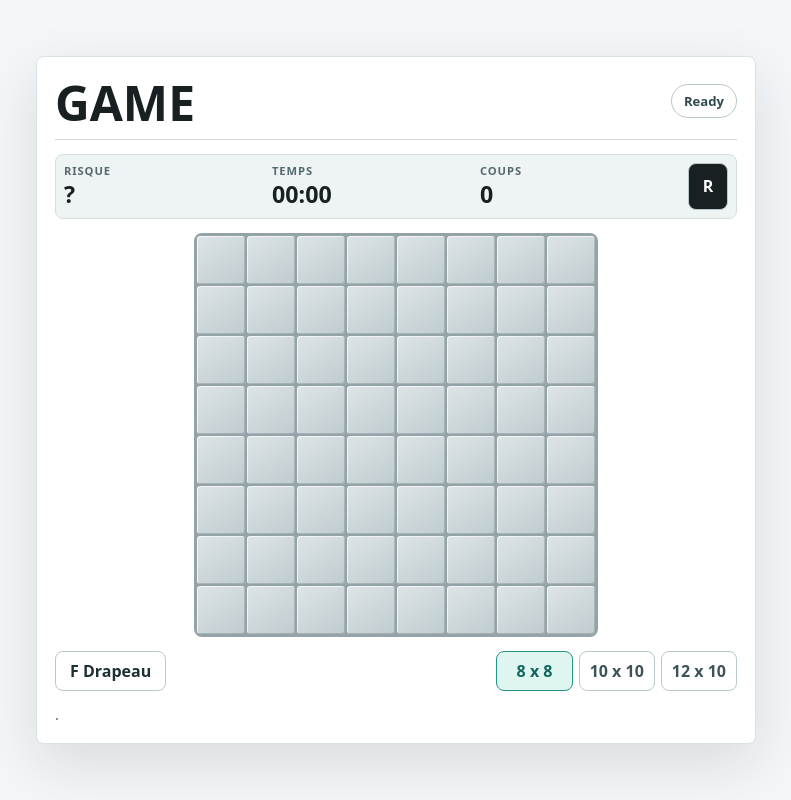
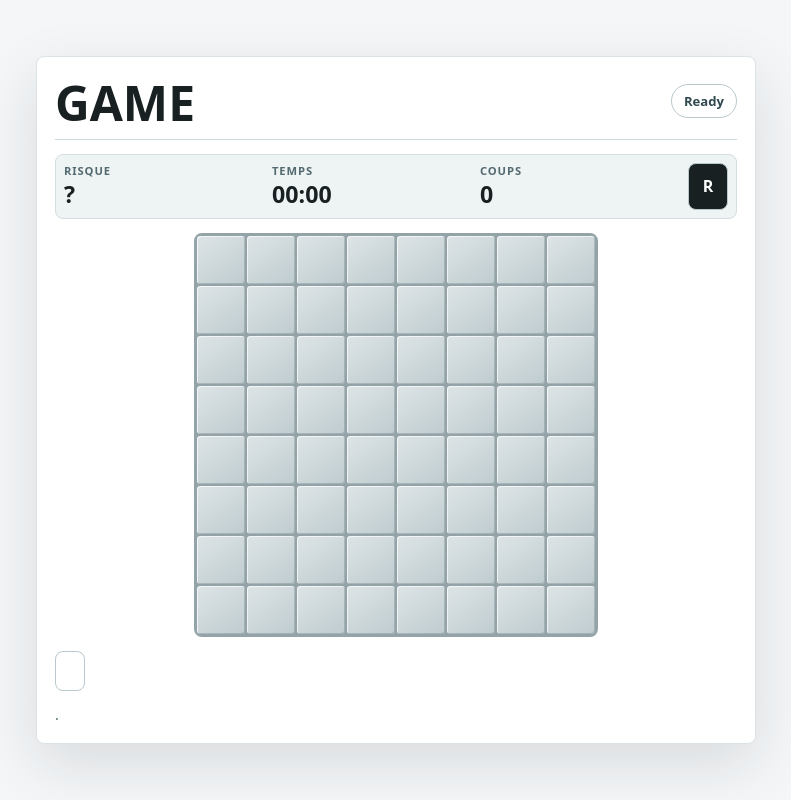
Before and after one commit to TonyData/TEST, a plain HTML site: page AmbiguousMines/index.html in a window 1280 px wide. Shown: the whole page, without its empty margins (244-1035 px from the left). Drawn offline with Linux system fonts and the light colour scheme.

Commit message:
Update index.html

```diff
--- a/AmbiguousMines/index.html
+++ b/AmbiguousMines/index.html
@@ -15,7 +15,7 @@
         </div></header>
       <div class="score"><div><span>Risque</span><b>?</b></div><div><span>Temps</span><b id="time">00:00</b></div><div><span>Coups</span><b id="moves">0</b></div><button id="reset" class="reset" aria-label="Nouvelle partie"></button></div>
       <div class="board-wrap"><div id="board" class="board" role="grid"></div></div>
-      <footer class="controls"><button id="flag" class="mode" type="button">F Drapeau</button><div id="presets" class="presets"></div></footer>
+      <footer class="controls"><button id="flag" class="mode"  id="presets" class="presets"></div></footer>
       <p class="hint">.</p>
     </section>
   </main>
```
